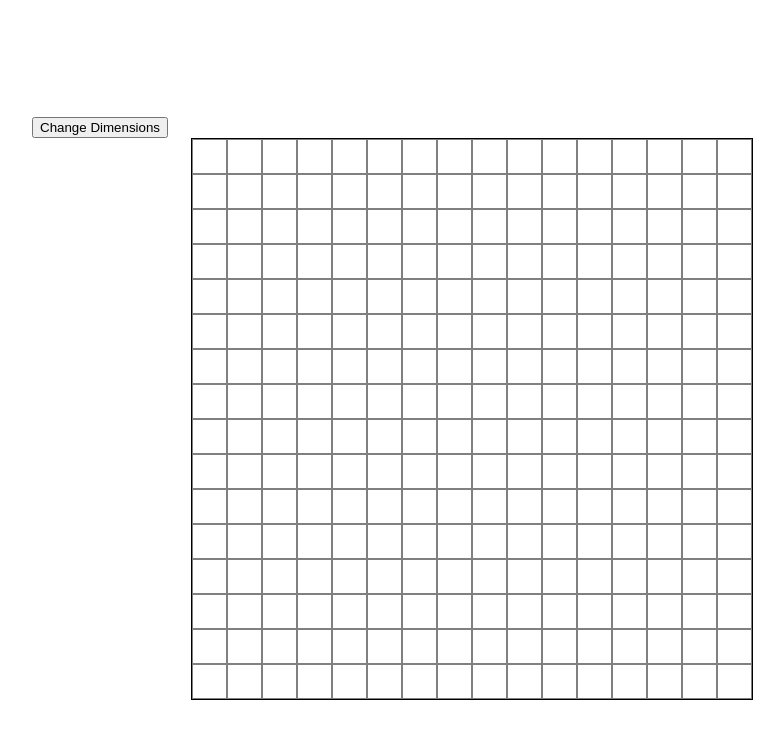
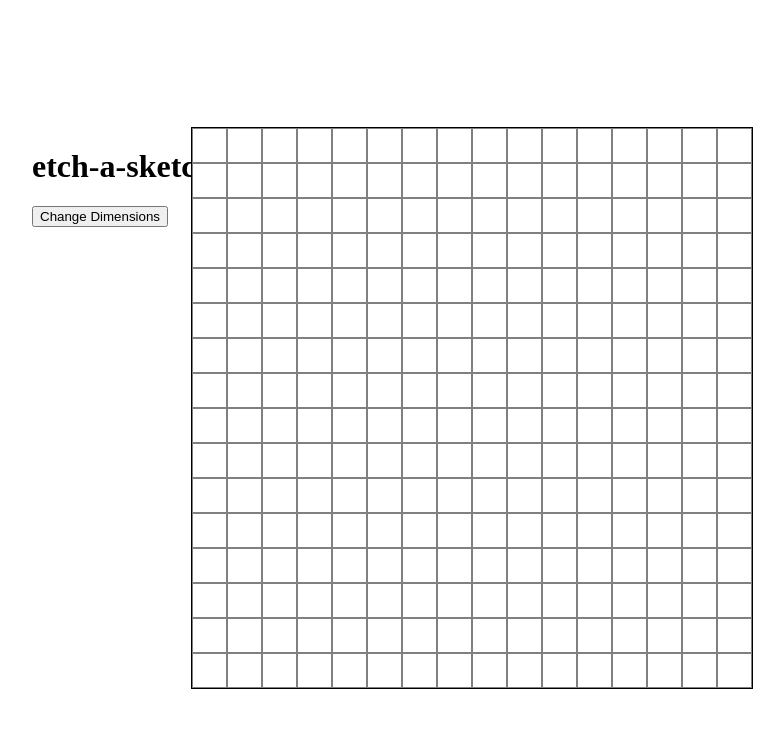
Before and after one commit to alay20/etch_a_sketch, a plain HTML site: page index.html in a window 1280 px wide. Shown: the whole page, without its empty margins (176-960 px from the left). Drawn offline with Linux system fonts and the light colour scheme.

Commit message:
Added a header

```diff
--- a/index.html
+++ b/index.html
@@ -10,6 +10,8 @@
 
 <body>
 
+<h1 class = "header">etch-a-sketch</h1>
+
 <button class = "btn">Change Dimensions</button>
 
 <div class = "grid-container"></div>
--- a/styles.css
+++ b/styles.css
@@ -8,6 +8,7 @@ body {
     align-items: center;
 }
 
+.header,
 .btn {
     align-self: flex-start;
     margin-left: 200px;
@@ -20,4 +21,5 @@ body {
     background-color: white;
     border-style: solid;
     border-width: 1px;
+    margin-top: -100px;
 }
```
